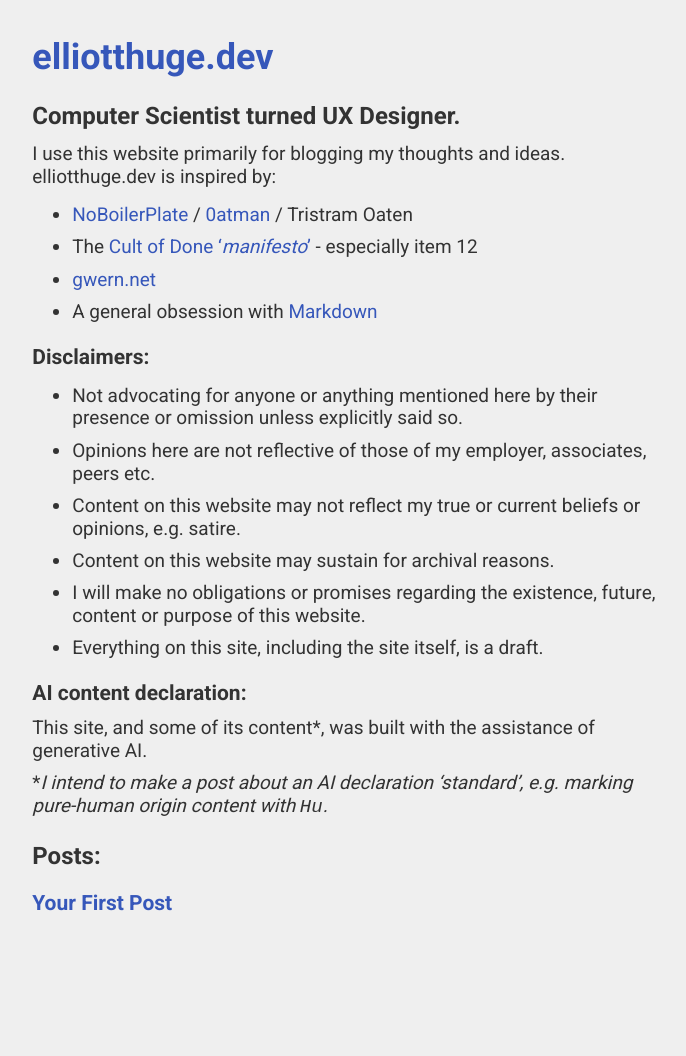
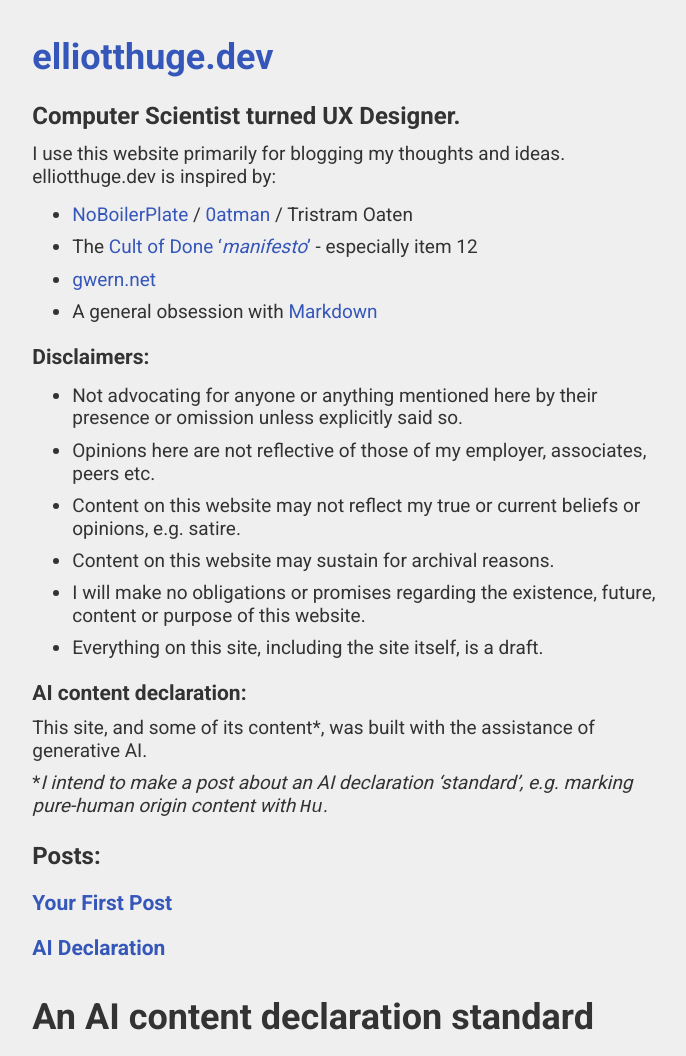
Before and after one commit to elliott-huge/blog-site, a Jekyll site: the page built from index.md, in a window 1280 px wide. Shown: the whole page, without its empty margins (293-979 px from the left). Built offline with Jekyll 4.4.1, drawn with Linux system fonts in a browser that asks for light colours; our own code applies the rules of GitHub Pages for plain Markdown files; before the commit the page ends 926 px from its top, so only the background shows below that.

Commit message:
post rename for jekyll dummy

```diff
--- a/_posts/ai-declaration.md
+++ b/_posts/2023-10-22-ai-declaration.md
@@ -1,3 +1,8 @@
+---
+layout: post
+title: AI Declaration
+---
+
 # An AI content declaration standard
 
 `Hu`
```
